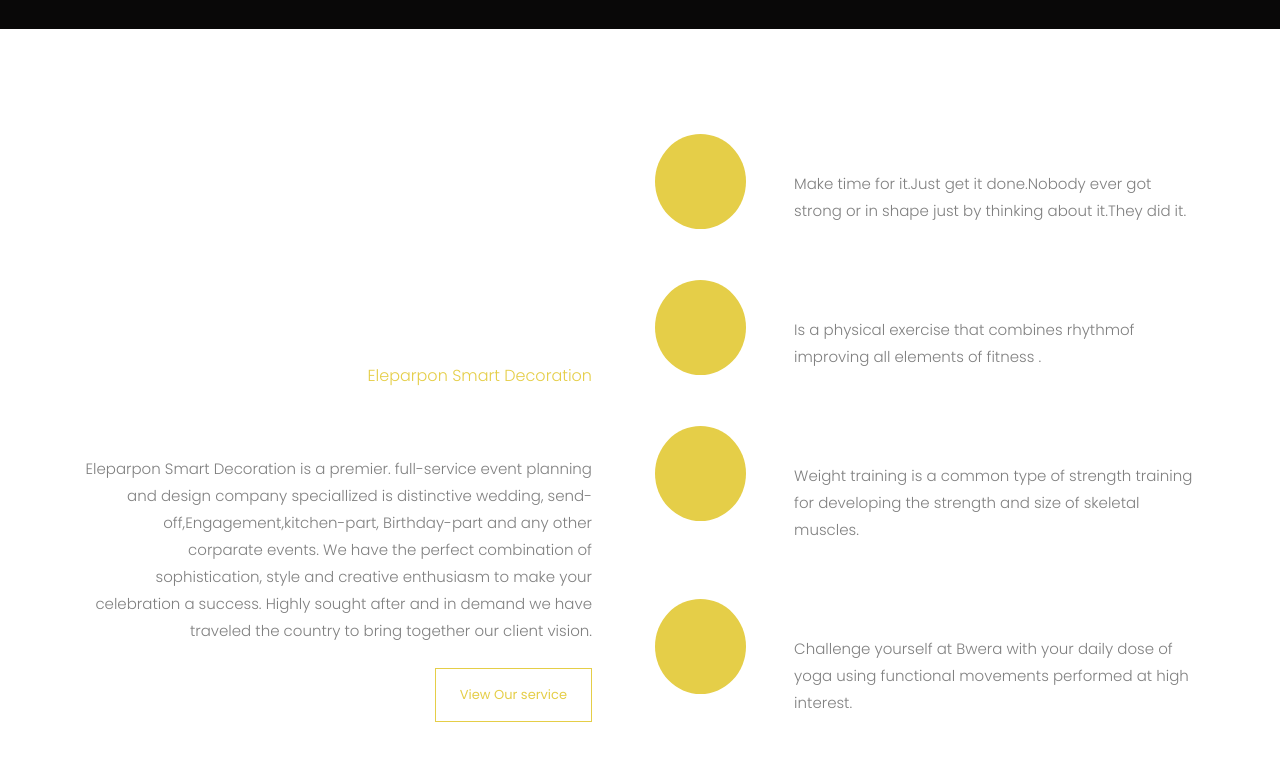
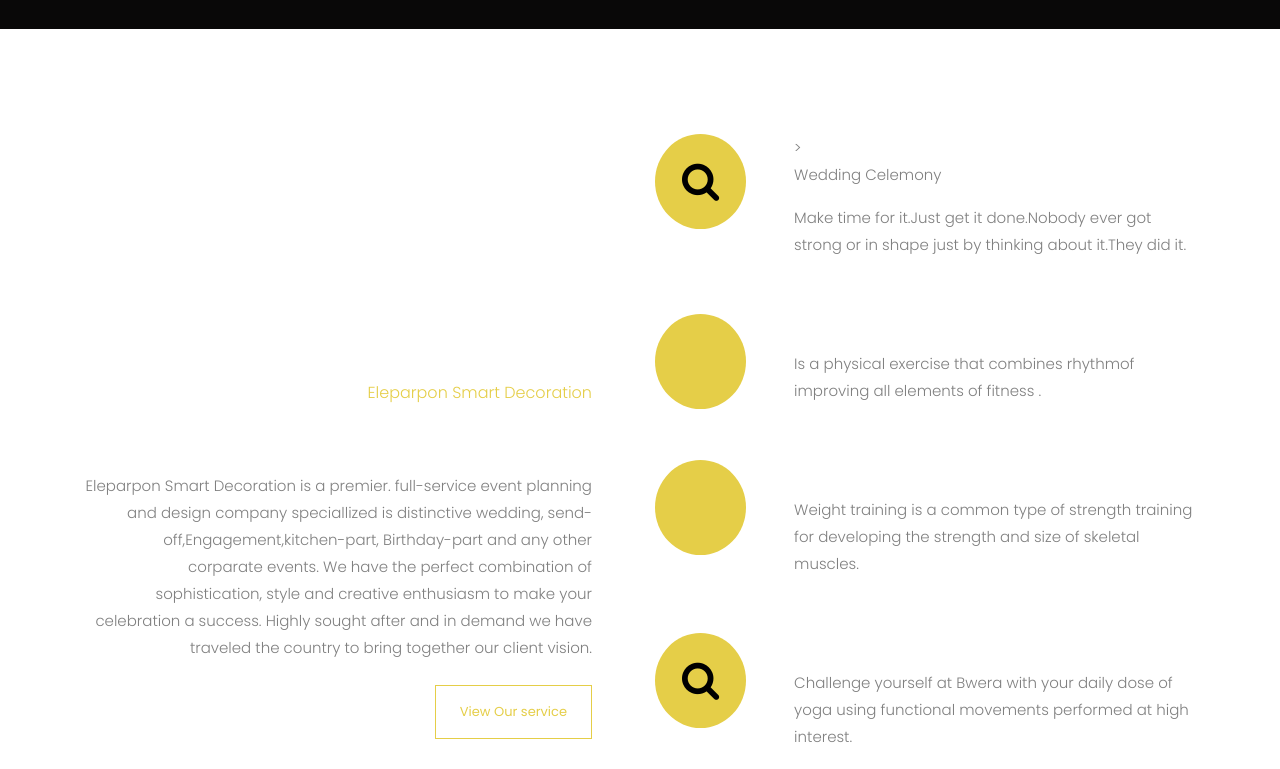
Before and after one commit to Eleparpon/eleparpondecoration.github.io, a plain HTML site: page index.html in a window 1280 px wide. Shown: the part 2100-2869 px from the top of the page. Drawn offline with Linux system fonts and the light colour scheme; some packages are replaced by stand-ins of ours; no server answers; files whose address does not match are found by name.

Commit message:
Update index.html

```diff
--- a/index.html
+++ b/index.html
@@ -198,10 +198,10 @@
     			<div class="col-md-6">
     				<div class="program d-flex ftco-animate">
 							<div class="icon d-flex justify-content-center align-items-center">
-								<span class=""></span>
+								<span class="icon-search"></span>
 							</div>
 							<div class="text ml-5">
-								<h3>Wedding Celemony</h3>
+								<h3<strong>><p text-color="gold">Wedding Celemony</p></strong></h3>
 								<p>Make time for it.Just get it done.Nobody ever got strong or in shape just by thinking about it.They did it.</p>
 							</div>
   					</div>
@@ -225,7 +225,7 @@
   					</div>
   					<div class="program d-flex ftco-animate">
 							<div class="icon d-flex justify-content-center align-items-center">
-								<span class=""></span>
+								<span class="icon-search"></span>
 							</div>
 							<div class="text ml-5">
 								<h3>Bithday-Part</h3>
```
